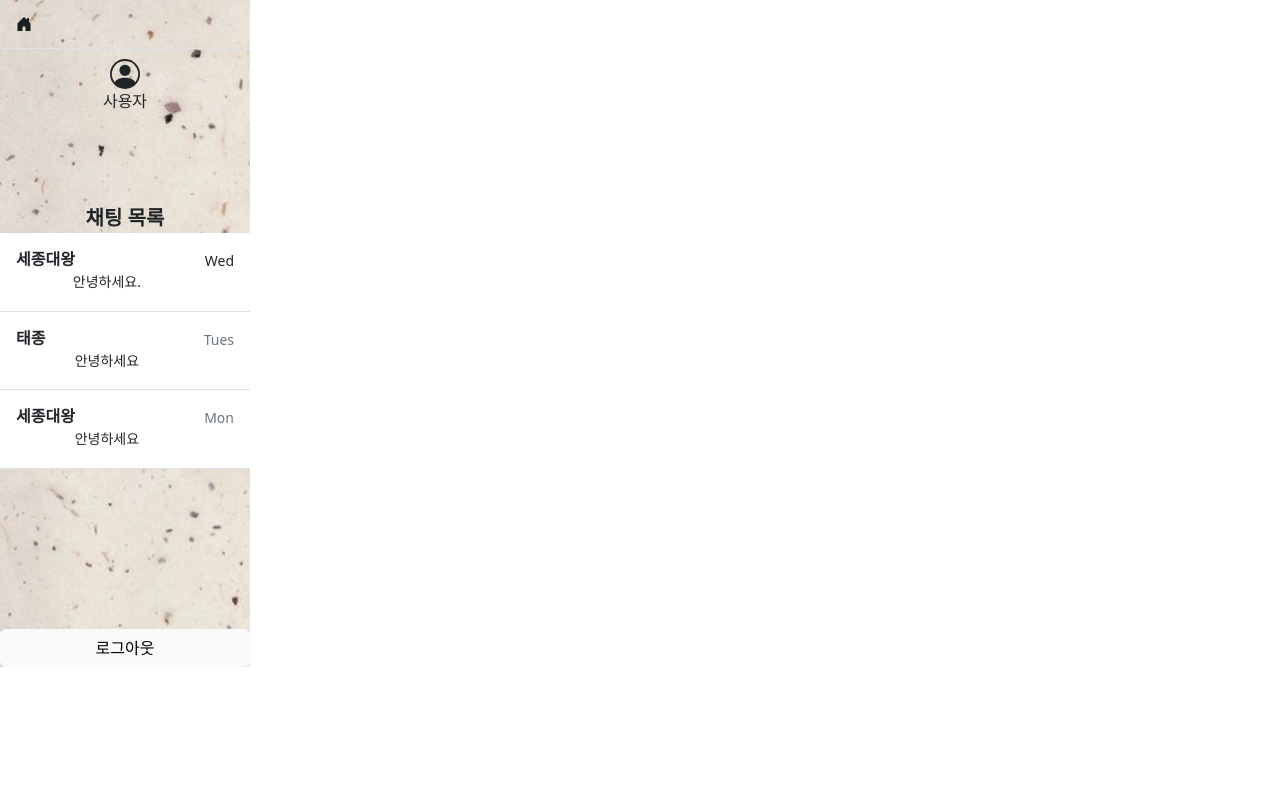
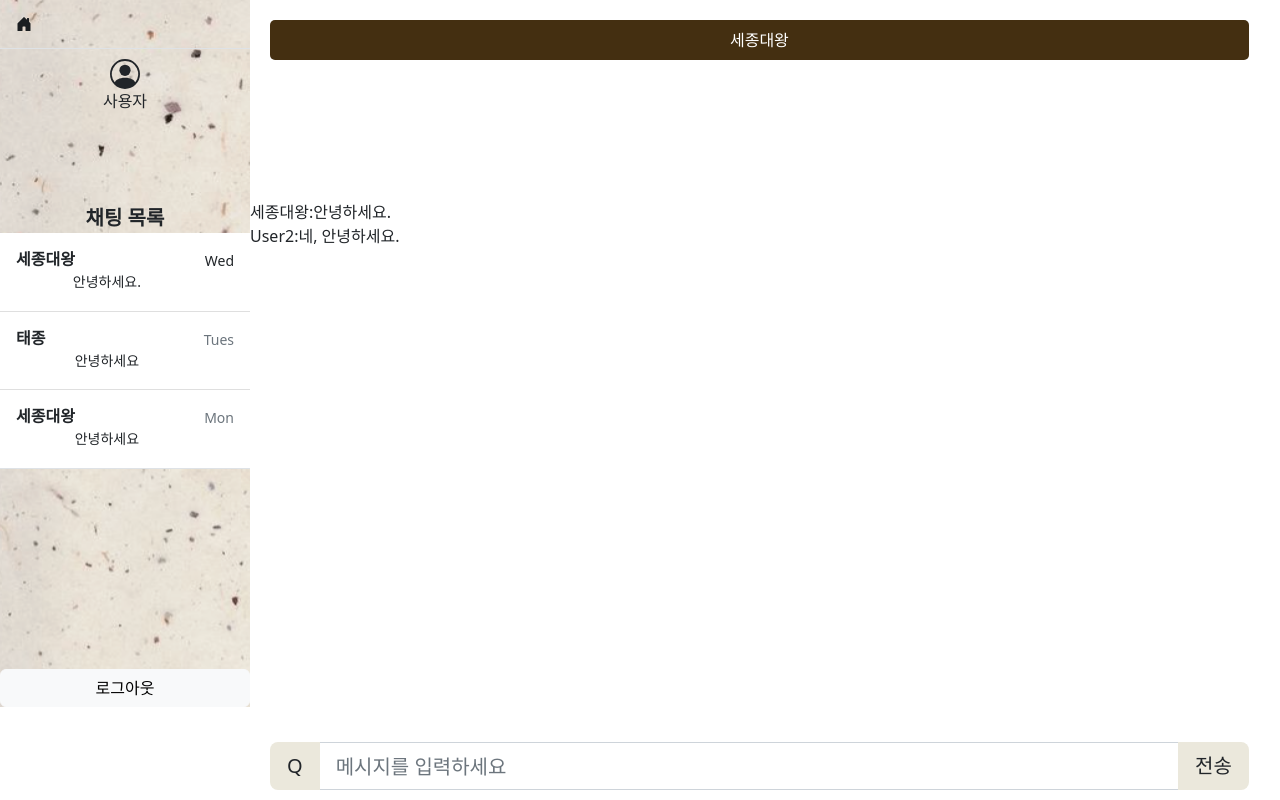
Before and after one commit to HSORI-SLSL/FRONT, a React (Create React App) app: page / in a window 1280 px wide. Built offline with nearby package versions, Linux system fonts and the light colour scheme.

Commit message:
5/29 채팅 UI 1차 구현

```diff
--- a/src/App.js
+++ b/src/App.js
@@ -1,10 +1,14 @@
 import React from 'react';
 import './App.css';
-import Sidebar from './layout/Sidebar';
+import Sidebar from './layout/sidebar';
+import ChatRoom from './chatroom';
 
 function App() {
   return (
-    <Sidebar/>
+    <div style={{ display: 'flex' }}>
+      <Sidebar/>
+      <ChatRoom/>
+    </div>
   );
 }
 
--- /dev/null
+++ b/src/chatroom.css
@@ -0,0 +1,10 @@
+.chat-header-card {
+  background-color: #442F11;
+  color: white;
+  border-radius: 5px ;
+  height: 40px;
+}
+
+.btn.btn-chat {
+  background-color: #EBE8DC;
+}
--- /dev/null
+++ b/src/chatroom.js
@@ -0,0 +1,44 @@
+import React from 'react';
+import './chatroom.css';
+
+
+function chatroom() {
+  return (
+    <div className="chat-room">
+      {/* 대화 상대 */}
+      <div className="chat-header-card" style={{ position: 'fixed', top: '20px', left: 270, width: 'calc(96% - 250px)', display: 'flex', justifyContent: 'center', alignItems: 'center' }}>
+        <div class="card-body d-flex justify-content-center align-items-center">
+          세종대왕
+        </div>
+      </div>
+
+      {/* 주고받는 메시지 */}
+      <div className="chat-messages" style={{marginTop:200}}>
+        <div className="message">
+          <span className="sender">세종대왕:</span>
+          <span className="text">안녕하세요.</span>
+        </div>
+        <div className="message">
+          <span className="sender">User2:</span>
+          <span className="text">네, 안녕하세요.</span>
+        </div>
+      </div>
+
+      {/* 메시지 입력 */}
+      <div className="chat-input" style={{ position: 'fixed', bottom: 0, left: 270, marginBottom:10, width: 'calc(96% - 250px)'}}>
+        <div class="input-group input-group-lg">
+          {/* 퀴즈 버튼 */}
+          <button type="button" class="btn btn-chat">  Q </button>
+          {/* 메시지 입력 부분 */}
+          <input type="text" class="form-control" aria-label="Sizing example input" aria-describedby="inputGroup-sizing-lg"
+          placeholder="메시지를 입력하세요" >
+          </input>
+          {/* 전송 버튼 */}
+          <button type="button" class="btn btn-chat">전송</button>
+        </div>
+      </div>
+    </div>
+  );
+}
+
+export default chatroom;
--- a/src/layout/Sidebar.js
+++ b/src/layout/Sidebar.js
@@ -4,7 +4,7 @@ import './sidebars.css';
 function Sidebar () {
   return (
     <div className="App">
-      <div class="d-flex flex-column align-items-stretch flex-shrink-0" style={ { width : '250px', backgroundImage : "url(/hi.png"} }>
+      <div class="d-flex flex-column align-items-stretch flex-shrink-0" style={ { width : '250px', backgroundImage : "url(/hi.png"}}>
         {/* 홈 */}
         <div>
           <a href="/" class="d-flex align-items-center flex-shrink-0 p-3 link-dark text-decoration-none border-bottom">
@@ -20,7 +20,7 @@ function Sidebar () {
         </svg>
         <div> 사용자 </div>
 
-        {/* 채팅 목록 시작 */}
+        {/* 채팅 목록 부분 */}
         <span class="fs-5 fw-semibold" style={ { marginTop : '90px' } }>
         채팅 목록
         </span>
@@ -50,7 +50,9 @@ function Sidebar () {
         </div>
 
         {/* 로그아웃 버튼 */}
-        <button type="button" class="btn btn-light" style={ { marginTop : '160px' } }>
+        <button type="button" class="btn btn-light" style={ { marginTop : '200px' } }>
+          {/* 맥북 = 200
+          윈도우 = 160 */}
           로그아웃
         </button>
       </div>
```
